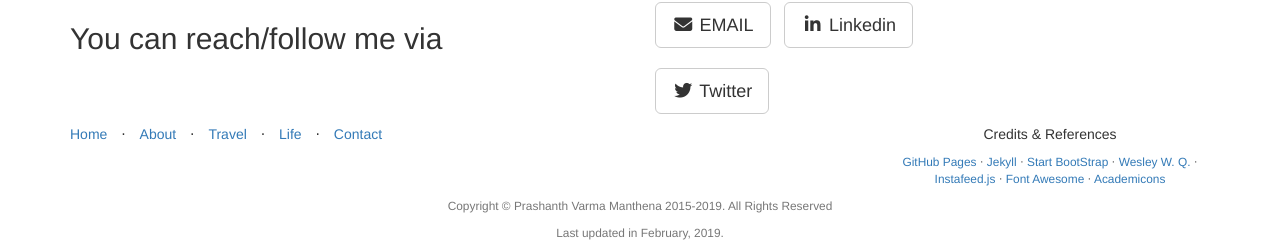
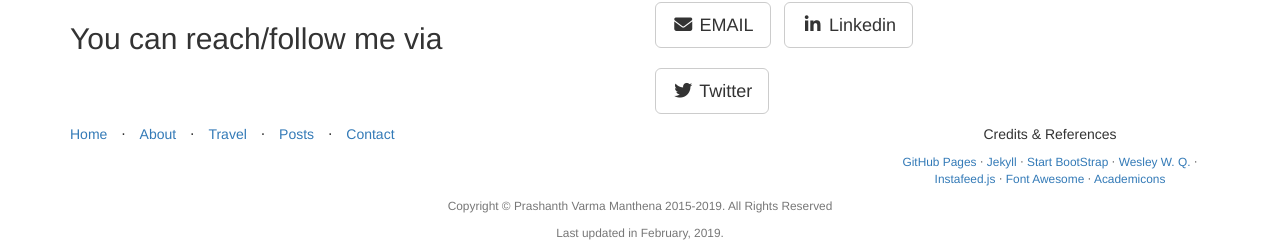
Before and after one commit to prashanthvarma/prashanthvarma.github.io, a Jekyll site: the page built from academicons/README.md, in a window 1280 px wide and 1028 px high. Shown: the part 776-1025 px from the top of the window. Built offline with Jekyll 4.4.1, drawn with Linux system fonts in a browser that asks for light colours; nearby versions of some CDN libraries; our own code applies the rules of GitHub Pages for plain Markdown files; library files that are not in the unit come from our copies.

Commit message:
Update footer.html

```diff
--- a/_includes/footer.html
+++ b/_includes/footer.html
@@ -17,7 +17,7 @@
                 </li>
                 <li class="footer-menu-divider">&sdot;</li>
                 <li>
-                    <a class="page-scroll" href="#life">Life</a>
+                    <a class="page-scroll" href="#posts">Posts</a>
                 </li>
                 <li class="footer-menu-divider">&sdot;</li>
                 <li>
```
